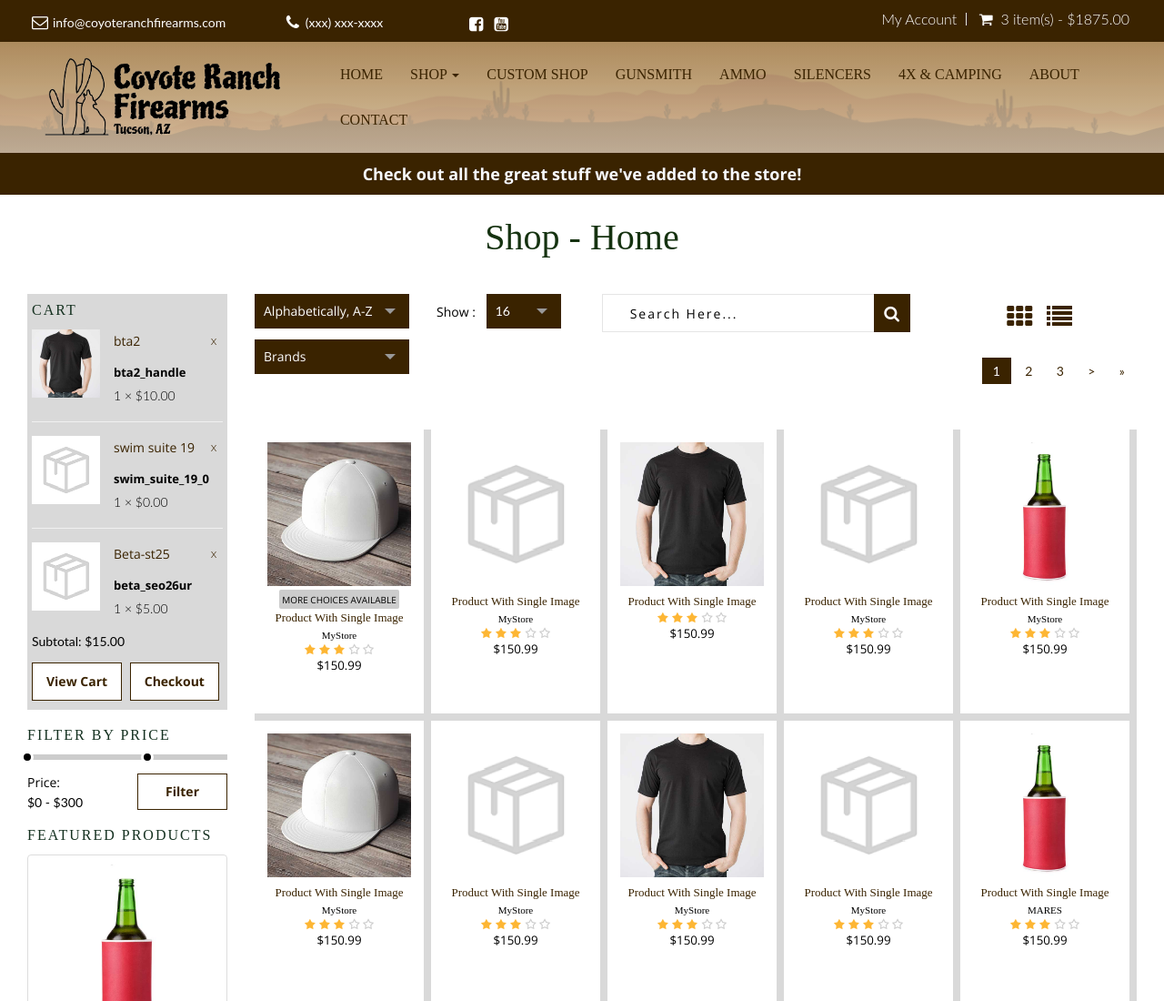
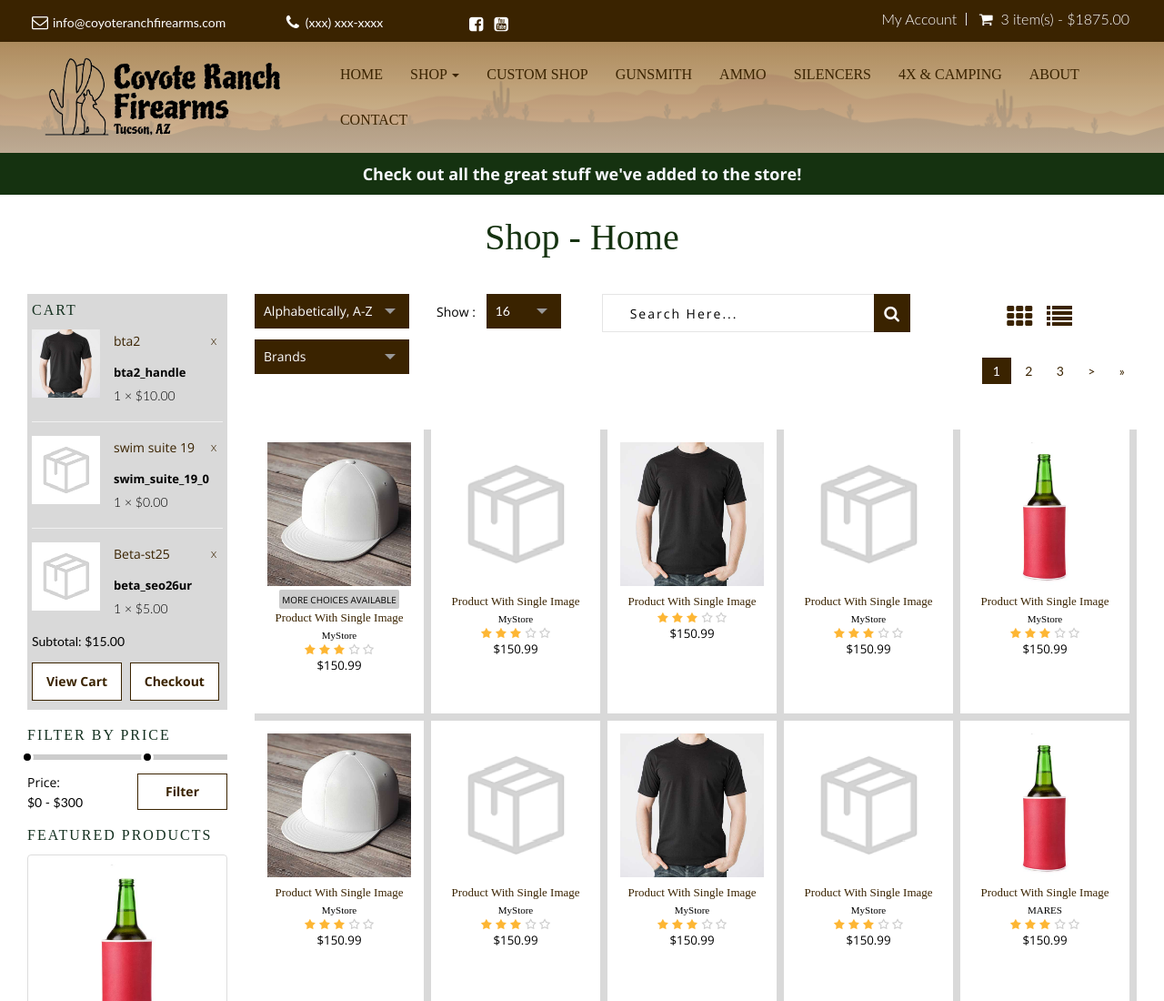
Before and after one commit to aaOrchid/Coyote-Ranch, a plain HTML site: page shop.html in a window 1280 px wide. Shown: the top 1100 px of the page at 91% size. Drawn offline with nearby package versions, Linux system fonts and the light colour scheme; a web font is replaced by a local one.

Commit message:
Message bar edit

```diff
--- a/css/custom.css
+++ b/css/custom.css
@@ -297,6 +297,9 @@ h2{
     color:#fff !important;
 }
 
+#slider.sitemessage{
+    background-color:#153210 !important;
+}
 
 /************** about *****************/
 
```
